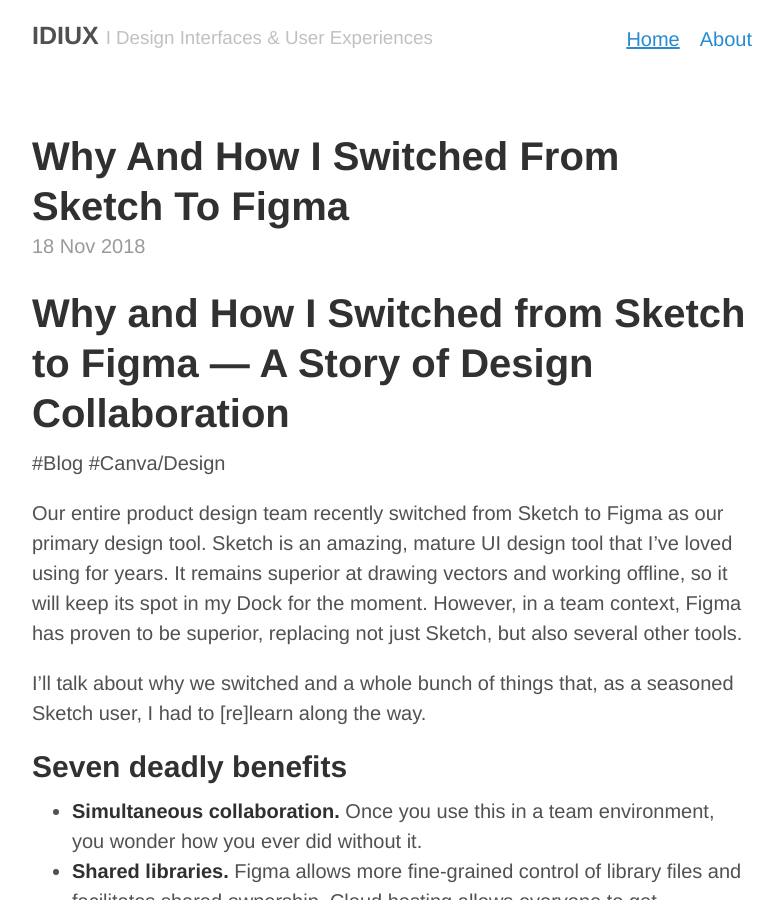
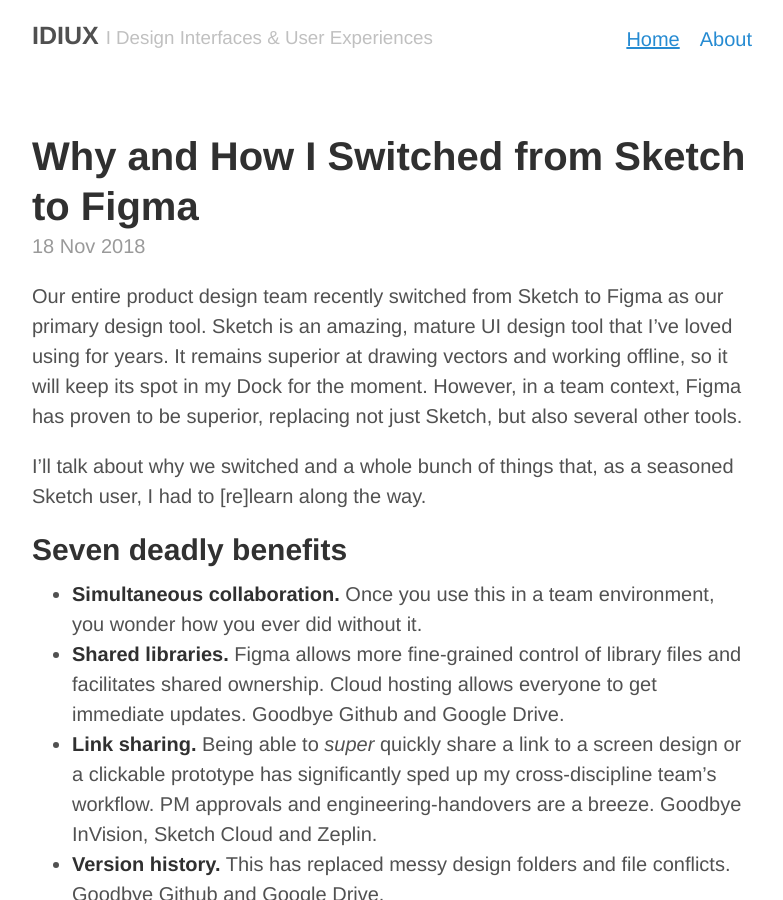
Before and after one commit to IDIUX/idiux.github.io, a Jekyll site: the page built from index.html, in a window 1280 px wide and 900 px high. Shown: the whole window, without its empty margins (248-1031 px from the left). Built offline with Jekyll 4.4.1, drawn with Linux system fonts in a browser that asks for light colours; nearby versions of some CDN libraries; Markdown is read by kramdown in place of the engine named in the settings; the list of posts is cut into pages by our own code.

Commit message:
Add front matter to article

```diff
--- a/_posts/2018-11-18-why-and-how-i-switched-from-sketch-to-figma.md
+++ b/_posts/2018-11-18-why-and-how-i-switched-from-sketch-to-figma.md
@@ -1,5 +1,7 @@
-# Why and How I Switched from Sketch to Figma — A Story of Design Collaboration
-#Blog #Canva/Design
+---
+title: Why and How I Switched from Sketch to Figma
+layout: post
+---
 
 Our entire product design team recently switched from Sketch to Figma as our primary design tool. Sketch is an amazing, mature UI design tool that I’ve loved using for years. It remains superior at drawing vectors and working offline, so it will keep its spot in my Dock for the moment. However, in a team context, Figma has proven to be superior, replacing not just Sketch, but also several other tools.
 
```
